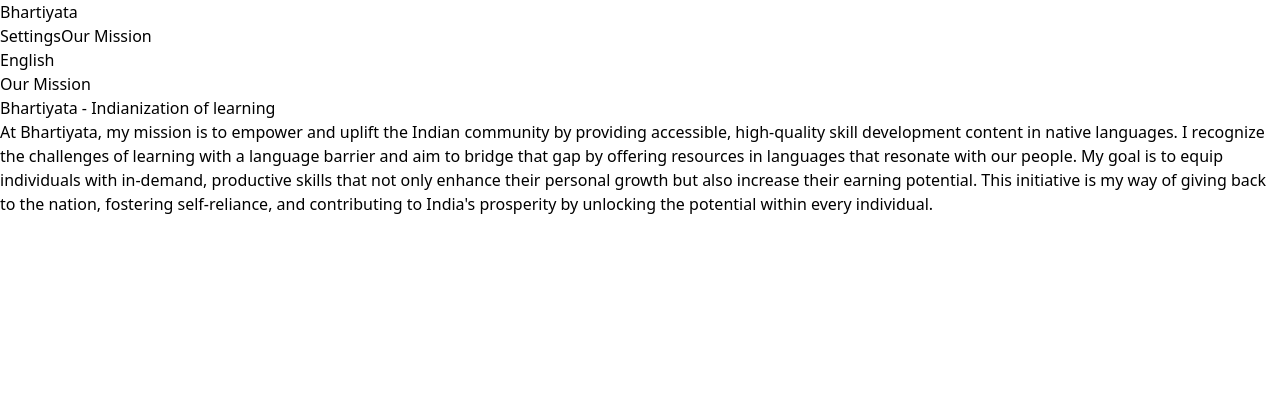
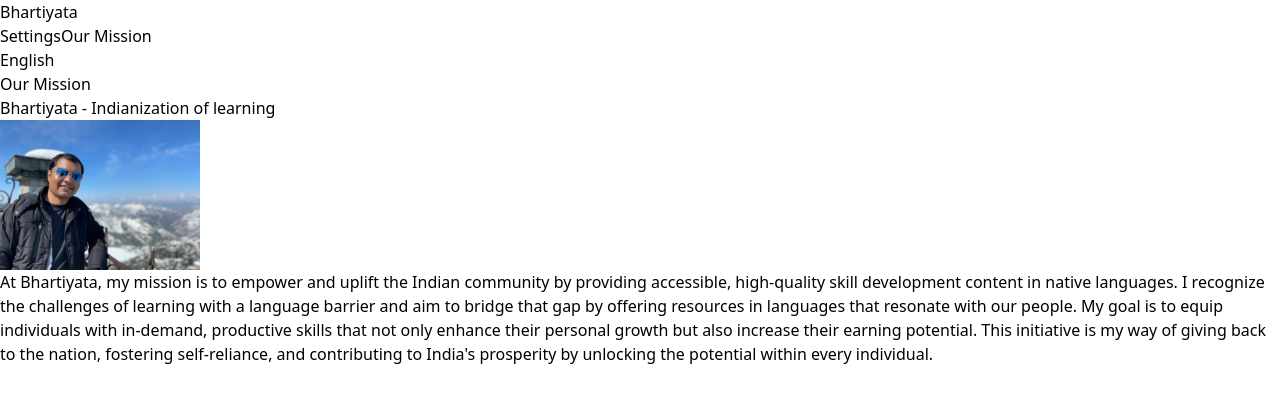
Before and after one commit to bhushannikhar1/bhartiyata, a Next.js app: page /mission in a window 1280 px wide. Shown: the top 402 px of the page. Built offline with nearby package versions, Linux system fonts and the light colour scheme.

Commit message:
fix: fit image on mission page

```diff
--- a/src/app/components/HeroSection.tsx
+++ b/src/app/components/HeroSection.tsx
@@ -24,7 +24,7 @@
         translations: {
           heading: "लोगों को सीखने के लिए सशक्त बनाना",
           subheading: "भारतीयता - अध्ययन का भारतीयकरण",
-          explore: "अन्वेषण करें",
+          explore: "एक्सप्लोर करें",
           possibilities: "संभावनाएं",
         },
       },
@@ -33,8 +33,8 @@
         translations: {
           heading: "लोकांना शिकण्यास सशक्त बनवणे",
           subheading: "भारतीयता - शिक्षणाचा भारतीयकरण",
-          explore: "अन्वेषण करा",
-          possibilities: "सक्यता",
+          explore: "एक्सप्लोर करा",
+          possibilities: "शक्यता",
         },
       },
     };
--- a/src/app/components/MissionSection.tsx
+++ b/src/app/components/MissionSection.tsx
@@ -1,6 +1,7 @@
 /* eslint-disable */
 
 import { useUserPreferences } from "@/contexts/UserPreferencesContext";
+import Image from "next/image";
 
 const MissionSection: React.FC = () => {
   const { userPreferences, setUserPreferences } = useUserPreferences();
@@ -48,13 +49,27 @@
   };
 
   return (
-    <section className="mission-section  px-4 py-8 ">
+    <section className="mission-section px-4 py-8">
       <div className="container max-w-4xl mx-auto text-center">
         <div className="heading-container mb-8">
+          {" "}
+          {/* Increased mb to 8 */}
           <h2 className="text-3xl font-bold text-blue-500">{text.heading}</h2>
           <h3 className="text-xl text-gray-600 mt-2">{text.subheading}</h3>
+          <div className="image-container mt-6 mb-4">
+            {" "}
+            {/* Added mt-6 to push image down */}
+            <Image
+              src="/mission.jpg" // Replace with your image path or URL
+              alt="Mission Image" // Add a descriptive alt text
+              width={200} // Width of the image
+              height={120} // Height of the image
+              className="mx-auto" // Removed margin-bottom from here
+            />
+          </div>
         </div>
-        <div className="mission-statement bg-white p-6 rounded-lg  text-gray-700">
+
+        <div className="mission-statement bg-white  rounded-lg text-gray-700">
           <p className="text-lg leading-relaxed text-justify">
             {text.missionStatement}
           </p>
```
Also changed, not shown: public/mission.jpg (added).
